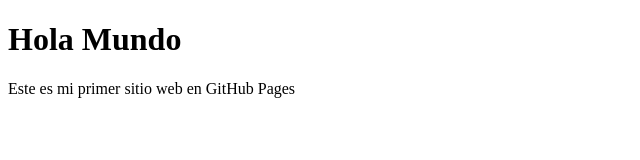
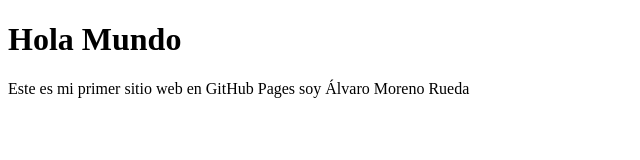
Before and after one commit to thestak10/thestak10.github.io, a plain HTML site: page index.html in a window 1280 px wide. Shown: the whole page, without its empty margins (0-640 px from the left). Drawn offline with Linux system fonts and the light colour scheme.

Commit message:
Añadido nombre y apellidos a la web

```diff
--- a/index.html
+++ b/index.html
@@ -6,6 +6,6 @@
   </head>
   <body>
     <h1>Hola Mundo</h1>
-    <p>Este es mi primer sitio web en GitHub Pages</p>
+    <p>Este es mi primer sitio web en GitHub Pages soy Álvaro Moreno Rueda</p>
   </body>
 </html>
```
